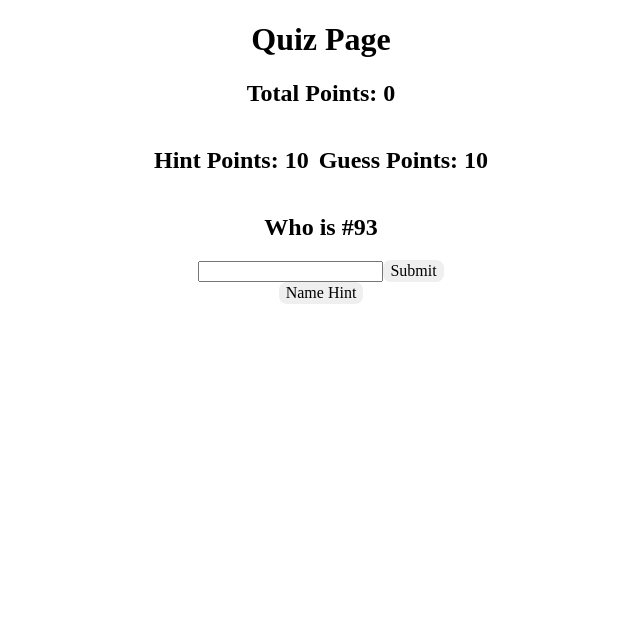
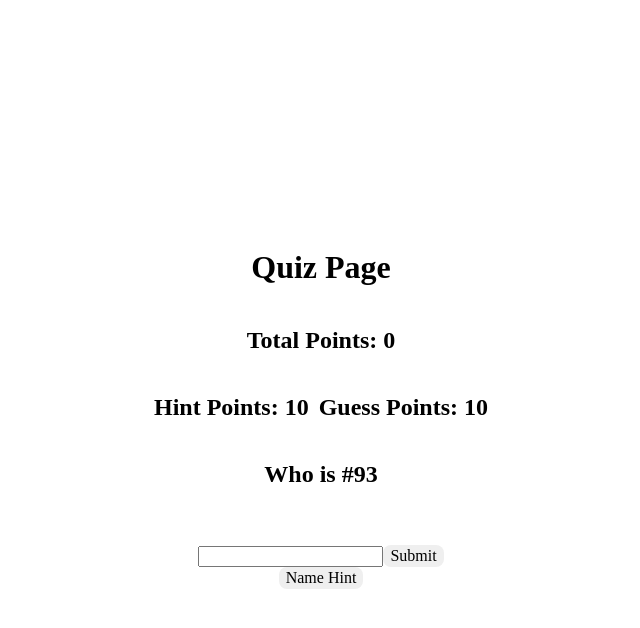
Before and after one commit to RannerJP/pokedex-quiz, a React (Vite) app: page /pokedex-quiz/Random-Order-Quiz in a window 1280 px wide. Shown: the top 628 px of the page, without its empty margins (319-959 px from the left). Built offline with nearby package versions, Linux system fonts and the light colour scheme.

Commit message:
Sytling for home page

```diff
--- a/src/Home.css
+++ b/src/Home.css
@@ -1,4 +1,38 @@
 #root {
-  margin: 0 auto;
+  margin: 0;
+  padding: 0px;
   text-align: center;
+  display: flex;
+  flex-direction: column;
+  align-items: center;
+  justify-content: center;
+  height: 100vh;
 }
+.homepage{
+  width: auto;
+}
+.homepage h1{
+  font-size: min(10vh, 10vw );
+}
+.buttons{
+  display: flex;
+  justify-content: space-between;
+}
+.homepage .linkButton{
+  width: 50%;
+  padding-top: 2.5vh;
+  padding-bottom: 2.5vh;
+  text-decoration: none;
+  display: inline-block;
+  color: black;
+  text-decoration: none;
+  border: 1px solid black;
+  cursor: pointer;
+  text-align: center;
+  font-size: 2.5vh;
+}
+
+.homepage .linkButton:hover{
+  text-decoration: underline;
+  font-weight: bold;
+}
```
